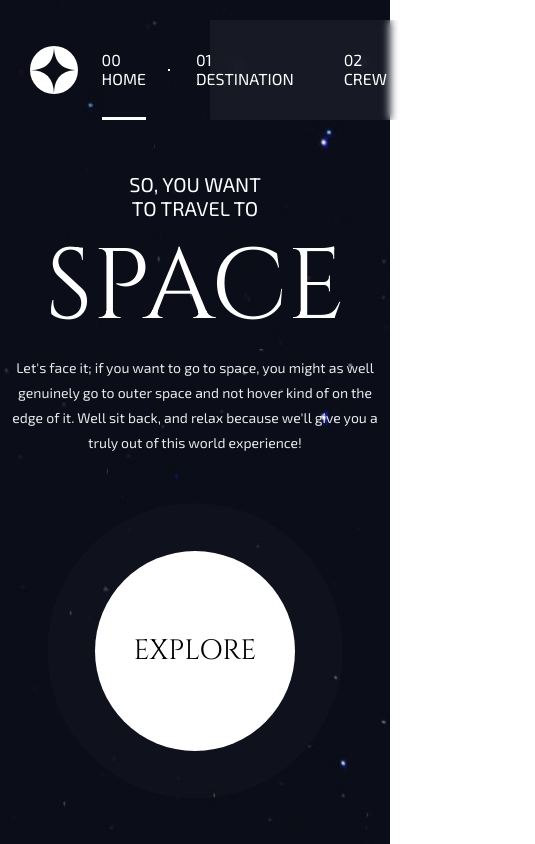
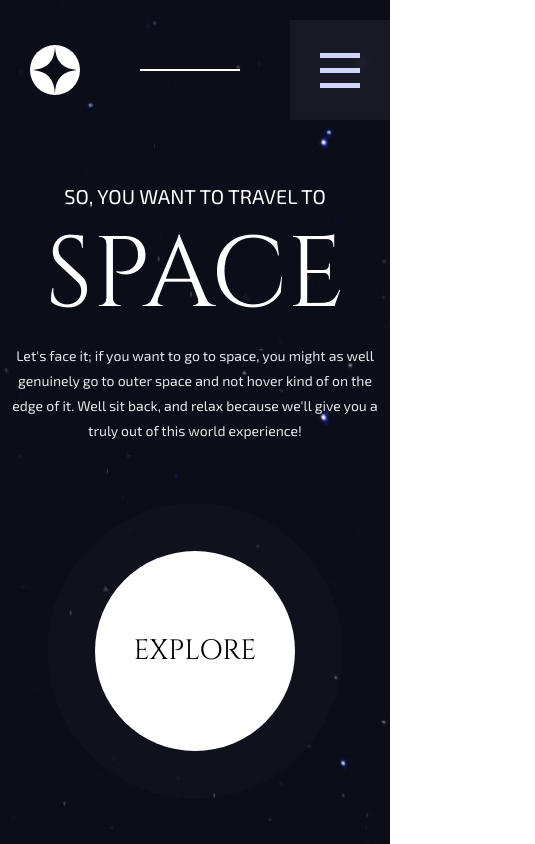
Before and after one commit to Chozen-Wealth/react-space-router, a React (Vite) app: page / in a window 390 px wide. Shown: the whole page, 535 px wide, since content can reach past the window. Built offline with nearby package versions, Linux system fonts and the light colour scheme; a web font is replaced by a local one.

Commit message:
Responsive navbar

```diff
--- a/src/component/Nav/Nav.css
+++ b/src/component/Nav/Nav.css
@@ -9,6 +9,7 @@ nav {
     justify-content: space-between;
     gap: 40px;
     padding-left: 30px;
+    z-index: 10;
 }
 nav img {
     width: 50px;
@@ -41,3 +42,87 @@ nav img {
 .link.active {
     border-bottom: 3px solid white;
 }
+.divBurger {
+    display: none;
+    justify-content: center;
+    align-items: center;
+}
+.divBurgerOpen {
+    display: none;
+    justify-content: center;
+    align-items: center;
+}
+
+@media (max-width:1024px) {
+    nav {
+        gap: 10px;
+    }
+    .navLigne {
+        flex: 1;
+        margin-left: 10px;
+    }
+    .navMenu {
+        flex-grow: 3;
+    }
+
+}
+@media (max-width:768px) {
+    nav {
+        gap: 50px;
+    }
+    .navMenu {
+        display: none;
+    }
+    .divBurger {
+        height: 100px;
+        width: 100px;
+        display: flex;
+        padding: 30px;
+        background-color: rgba(255, 255, 255, 0.05);
+        backdrop-filter: blur(4px);
+    }
+    .divBurgerOpen {
+        display: flex;
+        background-image: linear-gradient( to right ,transparent rgba(255, 255, 255, 0.05));
+        backdrop-filter: blur(10px);
+        height: 400px;
+        position: absolute;
+        top: 0;
+        right: 0;
+        flex-direction: column;
+        align-items: flex-end;
+        justify-content: flex-start;
+        padding-right: 30px;
+        width: 250px;
+        border-right: none;
+    }
+    .divBurgerClose {
+        display: flex;
+        padding-top: 30px;
+        height: 70px;
+        width: 40px;
+        justify-content: center;
+    }
+    .navMenuOpen {
+        list-style: none;
+        display: flex;
+        flex-direction: column;
+        align-items: flex-end;
+        gap: 20px;
+        margin-top: 50px;
+        font-size: 20px;
+        filter: drop-shadow(0px 5px 5px black);
+        width: 100%;
+    }
+    .navMenuOpen .link.active {
+        border-bottom: none;
+        border-right: 1px solid white;
+        border-bottom: 1px solid white;
+        width: fit-content;
+        display: flex;
+        justify-content: flex-end;
+        padding-top: 10px;
+        padding-bottom: 10px;
+        padding-right: 10px;
+    }
+}
--- a/src/component/Nav/Nav.jsx
+++ b/src/component/Nav/Nav.jsx
@@ -2,8 +2,12 @@ import "./Nav.css"
 import logo from "../../../public/assets/shared/logo.svg"
 import { Link } from "react-router-dom"
 import { act, useState } from "react"
+import burger from "../../../public/assets/shared/icon-hamburger.svg"
+import burgerClose from "../../../public/assets/shared/icon-close.svg"
 
 export default function Nav({active, setActive}) {
+
+  const [menuOpen, setMenuOpen] = useState(false)
 
   return (
     <nav>
@@ -15,6 +19,23 @@ export default function Nav({active, setActive}) {
             <Link to="/crew/0" className={`link ${active === "crew" ? "active" : ""}`}><li>02 CREW</li></Link>
             <Link to="/technology/0" className={`link ${active === "technology" ? "active" : ""}`}><li>03 TECHNOLOGY</li></Link>
         </ul>
+        {menuOpen ? (
+          <div className="divBurgerOpen">
+            <div onClick={()=> setMenuOpen(false)} className="divBurgerClose">
+              <img src={burgerClose} alt="" />
+            </div>
+            <ul className="navMenuOpen">
+            <Link to="/" className={`link ${active === "home" ? "active" : ""}`}><li>HOME 00</li></Link>
+            <Link to="/destination/0" className={`link ${active === "destination" ? "active" : ""}`}><li>DESTINATION 01</li></Link>
+            <Link to="/crew/0" className={`link ${active === "crew" ? "active" : ""}`}><li>CREW 02</li></Link>
+            <Link to="/technology/0" className={`link ${active === "technology" ? "active" : ""}`}><li>TECHNOLOGY 03</li></Link>
+        </ul>
+          </div>
+        ): (
+          <div onClick={()=> setMenuOpen(true)} className="divBurger">
+            <img className="burger" src={burger} alt="" />
+          </div>
+        )}
     </nav>
   )
 }
--- a/src/pages/Home/Home.css
+++ b/src/pages/Home/Home.css
@@ -123,11 +123,13 @@
     .homeDroite {
         justify-content: center;
         padding-bottom: 50px;
+        width: 100%;
     }
     .homeGauche {
         padding-top: 50px;
         align-items: center;
         text-align: center;
+        width: 100%;
     }
     .homeExploreCircle {
         height: 200px;
```
